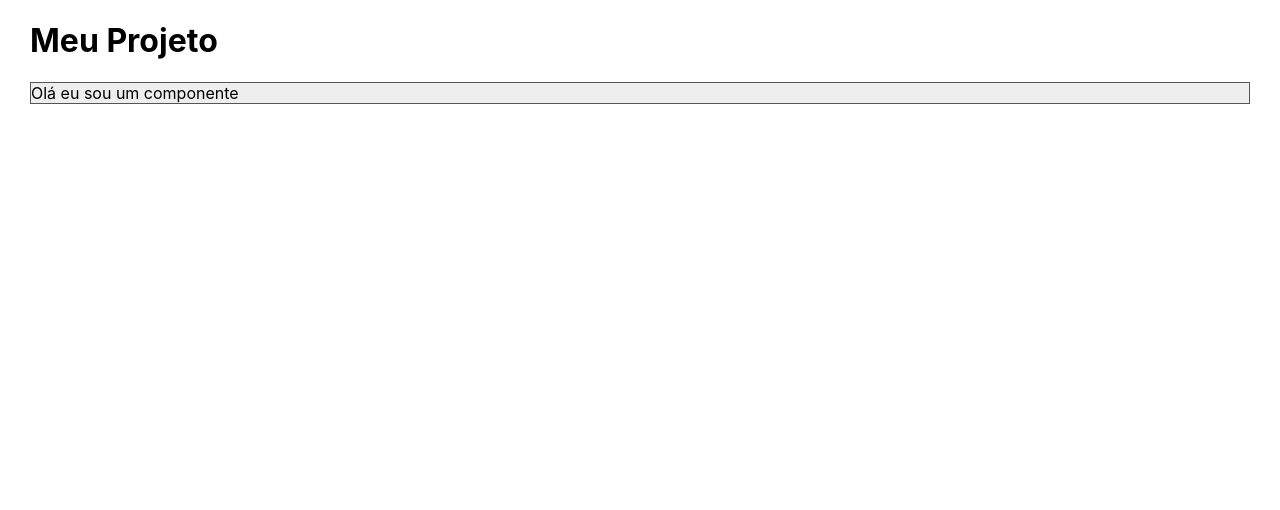
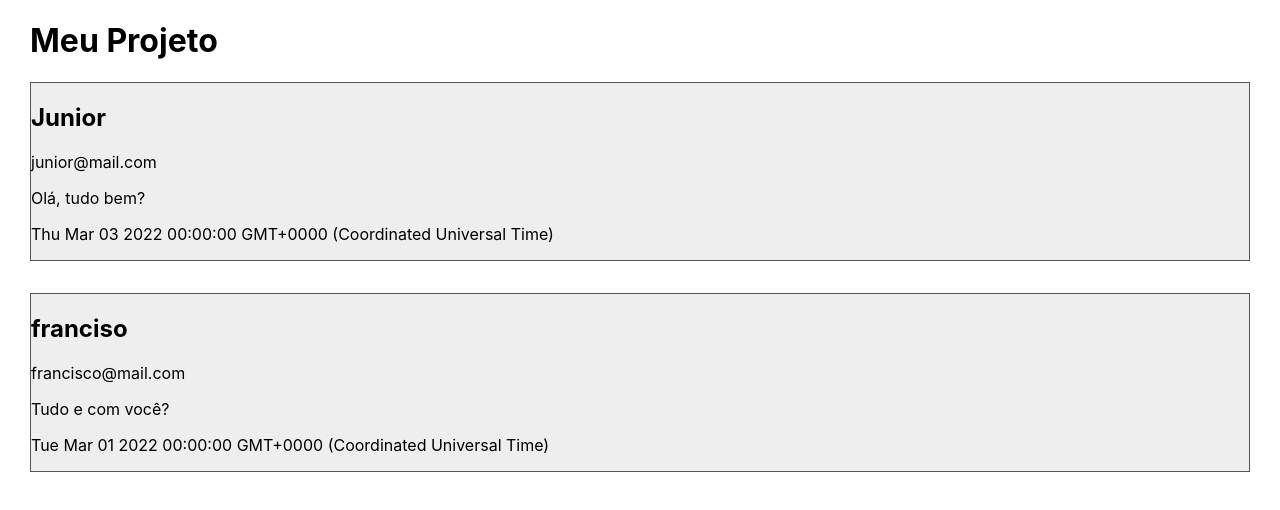
Before and after one commit to negildopassos/Lista-de-Comentarios-em-React, a React (Create React App) app: page / in a window 1280 px wide. Shown: the top 510 px of the page. Built offline with nearby package versions, Linux system fonts and the light colour scheme.

Commit message:
Adicionando Estado

```diff
--- a/src/App.js
+++ b/src/App.js
@@ -1,15 +1,43 @@
-import React from 'react'
+import React, { Component } from 'react'
 import './App.css';
 import Comentario from './components/Comentario';
 
-function App() {
-  return (
-    <div className="App">
-    <h1>Meu Projeto</h1>
-    <Comentario/>
+class App extends Component {
 
-    </div>
-  );
+  state = {
+    comentarios: [
+      {
+        nome: "Junior",
+        email: "junior@mail.com",
+        data: new Date(2022, 1, 31),
+        mensagem: "Olá, tudo bem?"
+      },
+      {
+        nome: "franciso",
+        email: "francisco@mail.com",
+        data: new Date(2022, 1, 29),
+        mensagem: "Tudo e com você?"
+      }
+    ]
+  }
+
+  render() {
+    return (
+      <div className="App">
+        <h1>Meu Projeto</h1>
+        {this.state.comentarios.map((comentario, indice) => (
+          <Comentario
+            key ={indice}
+            nome={comentario.nome}
+            email={comentario.email}
+            data={comentario.data} >
+            {comentario.mensagem}
+          </Comentario>
+        ))}
+
+      </div>
+    )
+  };
 }
 
 export default App;
--- a/src/components/Comentario.js
+++ /dev/null
@@ -1,12 +0,0 @@
-import React from "react";
-import './Comentario.css'
-
-const Comentario = () => {
-    return(
-    <div className="Comentario">
-         <div>Olá eu sou um componente</div>
-    </div>
-    )
-}
-
-export default Comentario;
--- /dev/null
+++ b/src/components/Comentario.jsx
@@ -0,0 +1,17 @@
+import React from "react";
+import './Comentario.css'
+
+
+const Comentario = props => {
+
+    return(
+    <div className="Comentario">
+         <h2>{props.nome}</h2>
+         <p>{props.email}</p>
+         <p>{props.children}</p>
+         <p>{props.data.toString()}</p>
+    </div>
+    )
+}
+
+export default Comentario;
```
